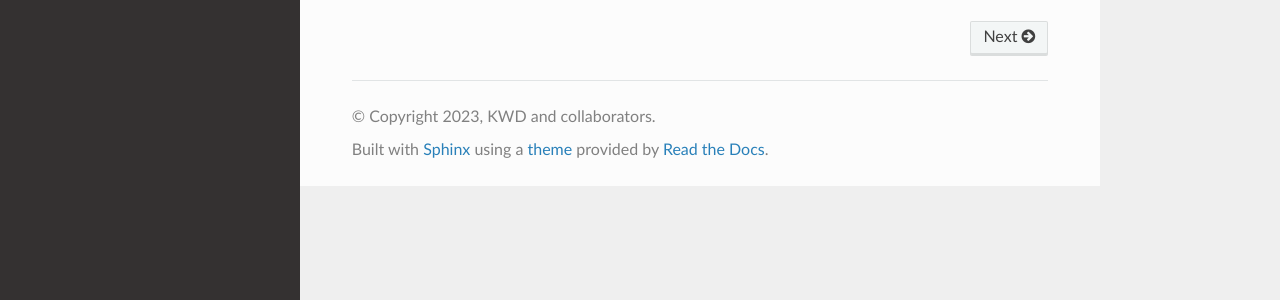
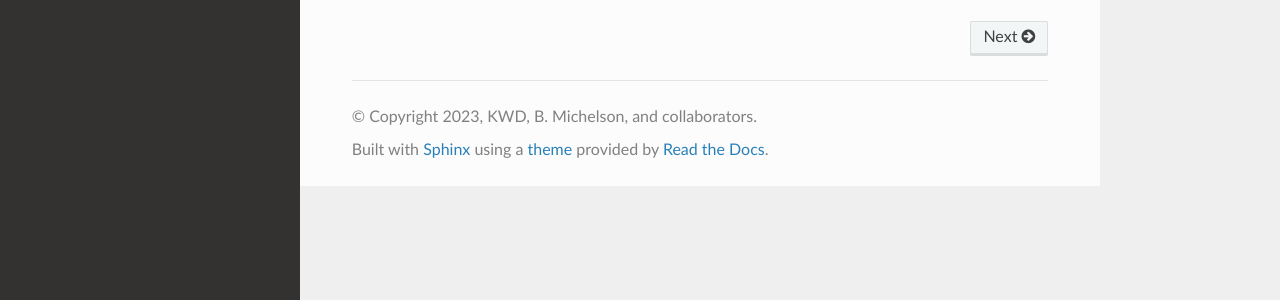
Before and after one commit to spacegal-spiff/mirisim-coronagraphy, a Sphinx documentation site: the page built from docs/source/index.rst, in a window 1280 px wide. Shown: the part 573-873 px from the top of the page. Built offline with Sphinx 7.4.7 and the Read the Docs theme 2.0.0, drawn with Linux system fonts in a browser that asks for light colours.

Commit message:
Update conf.py

```diff
--- a/docs/source/conf.py
+++ b/docs/source/conf.py
@@ -3,7 +3,7 @@
 # -- Project information
 
 project = 'mirisim_coronagraphy'
-copyright = '2023, KWD and collaborators'
+copyright = '2023, KWD, B. Michelson, and collaborators'
 author = ''
 
 release = '0.1'
```
